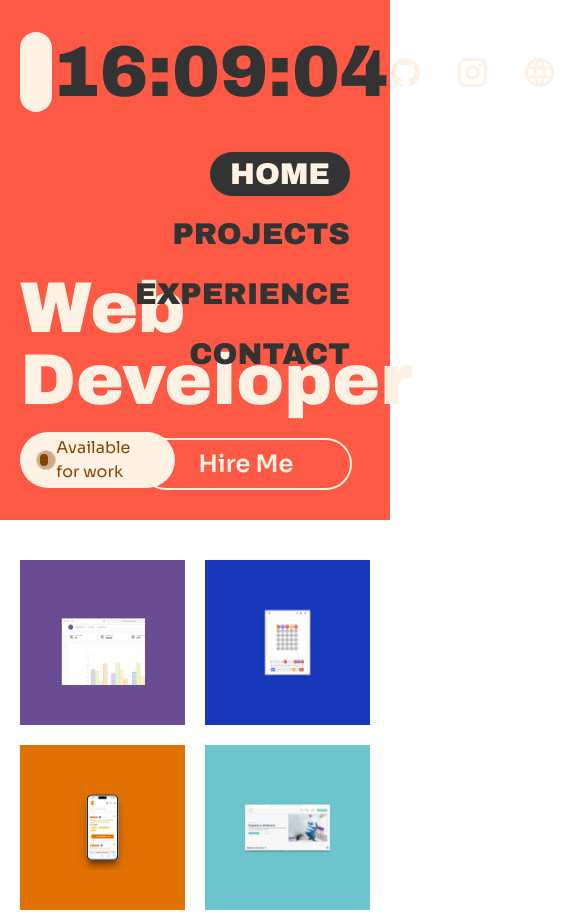
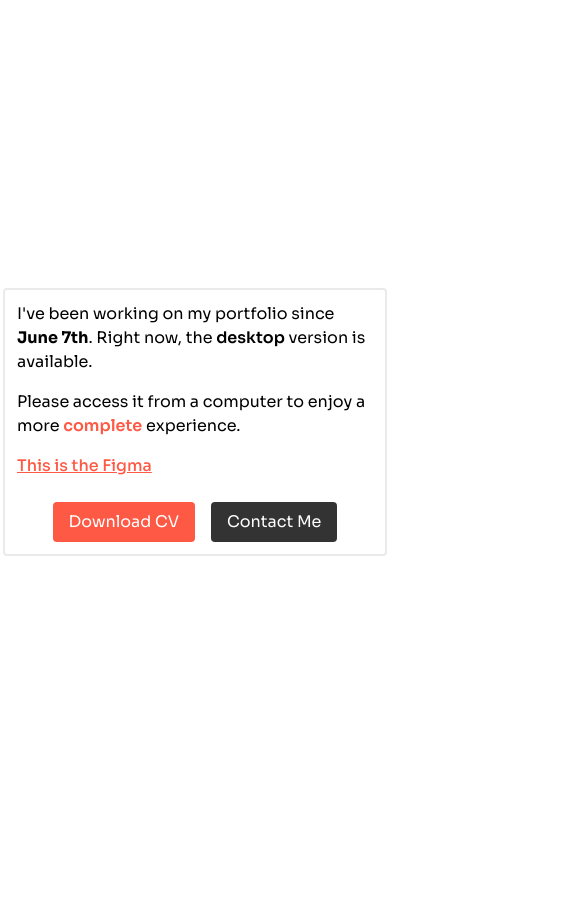
Before and after one commit to cosorio16/portfolio_v2, a React (Vite) app: page / in a window 390 px wide. Shown: the top 912 px of the page, 577 px wide, since content can reach past the window. After the commit the page ends 844 px from the top, so only its background shows below. Built offline with nearby package versions, Linux system fonts and the light colour scheme; a web font is replaced by a local one.

Commit message:
portfolio incomplete, advice on mobile and working on both versions. CV added to downlaod

```diff
--- a/index.html
+++ b/index.html
@@ -2,7 +2,7 @@
 <html lang="en">
   <head>
     <meta charset="UTF-8" />
-    <link rel="icon" type="image/svg+xml" href="/code.png/" />
+    <link rel="icon" type="image/svg+xml" href="/code.png" />
     <meta name="viewport" content="width=device-width, initial-scale=1.0" />
     <title>Carlos Osorio</title>
   </head>
--- a/src/App.jsx
+++ b/src/App.jsx
@@ -5,7 +5,8 @@ import Footer from "./components/Footer";
 
 function App() {
   return (
-    <div className="flex flex-col max-w-7xl m-auto">
+    <>
+      <div className="lg:flex flex-col max-w-7xl m-auto hidden">
         <Hero />
         <section id="PROJECTS" className="grid grid-cols-2 py-10 gap-5 px-5">
           {content.projects.map((p, i) => (
@@ -47,6 +48,45 @@ function App() {
         </section>
         <Footer />
       </div>
+
+      <div className="w-full h-dvh font-Sora lg:hidden flex items-center justify-center flex-col">
+        <div className="w-96 border-carbon/10 border-2 p-3 rounded">
+          <p className="mb-4">
+            I've been working on my portfolio since <strong>June 7th</strong>.
+            Right now, the <span className="font-semibold">desktop</span>{" "}
+            version is available.
+          </p>
+          <p className="mb-4">
+            Please access it from a computer to enjoy a more{" "}
+            <span className="font-semibold text-orange">complete</span>{" "}
+            experience.
+          </p>
+          <a
+            href="https://www.figma.com/proto/keVnKVM4mOMr2QjiMJ7PRE/PORTFOLIO?node-id=141-18"
+            className="inline-block mb-6 text-orange hover:text-orange font-medium underline"
+            target="_blank"
+          >
+            This is the Figma
+          </a>
+          <div className="flex gap-4 flex-wrap justify-center">
+            <a
+              href="/cv.pdf"
+              download
+              className="px-4 py-2 bg-orange text-white rounded hover:scale-105 transition"
+            >
+              Download CV
+            </a>
+            <a
+              href="https://www.instagram.com/osorio_2004_/"
+              target="_blank"
+              className="px-4 py-2 bg-carbon text-white rounded hover:scale-105 transition"
+            >
+              Contact Me
+            </a>
+          </div>
+        </div>
+      </div>
+    </>
   );
 }
 
--- a/src/components/Card.jsx
+++ b/src/components/Card.jsx
@@ -2,7 +2,7 @@ import { useState } from "react";
 import WorldIcon from "../icons/WorldIcon";
 import GithubIcon from "../icons/GithubIcon";
 
-function Card({ image, bgColor, title, stack }) {
+function Card({ image, bgColor, title, stack, gitHub, link, download }) {
   const [hover, setHover] = useState(false);
 
   return (
@@ -23,27 +23,35 @@ function Card({ image, bgColor, title, stack }) {
           } transition-all duration-100`}
         >
           <div className="flex items-center gap-4 w-full justify-end">
-            <a href="#">
-              <span className="p-1 flex items-center justify-center rounded-full text-cream">
+            <a
+              href="#"
+              target="_blank"
+              className="text-cream p-1 hover:scale-105 hover:bg-cream hover:text-carbon rounded-full transition-all duration-300"
+            >
+              <span>
                 <GithubIcon sizes={30} />
               </span>
             </a>
-            <a href="#">
-              <span className="p-1 flex items-center justify-center rounded-full text-cream">
+            <a
+              href="#"
+              target="_blank"
+              className="text-cream p-1 hover:scale-105 hover:bg-cream hover:text-carbon rounded-full transition-all duration-300"
+            >
+              <span>
                 <WorldIcon sizes={30} />
               </span>
             </a>
           </div>
           <div className="grow items-center justify-center flex flex-col gap-1">
-            <h1 className="font-Archivo font-semibold text-4xl uppercase text-cream">
+            <h1 className="font-Archivo font-semibold text-4xl uppercase text-cream text-center">
               {title}
             </h1>
-            <div className="flex items-center gap-4">
+            <div className="flex items-center gap-4 flex-wrap justify-center">
               {stack &&
                 stack.map((s, i) => (
                   <span
                     key={i}
-                    className="bg-carbon/50 text-cream px-5 py-1 rounded-full font-Sora font-medium"
+                    className="bg-carbon/50 text-cream px-5 py-1 rounded-full font-Sora font-medium min-w-fit"
                   >
                     {s}
                   </span>
--- a/src/components/Header.jsx
+++ b/src/components/Header.jsx
@@ -15,17 +15,29 @@ function Header() {
         <Clock />
       </div>
       <nav className="flex items-center gap-8 text-cream pr-5">
-        <a href="#" target="_blank">
+        <a
+          href="#"
+          target="_blank"
+          className="p-1 hover:scale-110 hover:text-orange hover:bg-cream rounded-full transition-all duration-300"
+        >
           <span>
             <GithubIcon sizes={35} />
           </span>
         </a>
-        <a href="#" target="_blank">
+        <a
+          href="#"
+          target="_blank"
+          className="p-1 hover:scale-110 hover:text-orange hover:bg-cream rounded-full transition-all duration-300"
+        >
           <span>
             <InstagramIcon sizes={35} />
           </span>
         </a>
-        <a href="#" target="_blank">
+        <a
+          href="#"
+          target="_blank"
+          className="p-1 hover:scale-110 hover:text-orange hover:bg-cream rounded-full transition-all duration-300"
+        >
           <span>
             <WorldIcon sizes={35} />
           </span>
--- a/src/components/Hero.jsx
+++ b/src/components/Hero.jsx
@@ -3,7 +3,10 @@ import Nav from "./Nav";
 
 function Hero() {
   return (
-    <div id="HOME" className="flex flex-col items-center w-full  bg-orange py-8 gap-10">
+    <div
+      id="HOME"
+      className="flex flex-col items-center w-full  bg-orange py-8 gap-10"
+    >
       <Header />
       <div className="grid grid-cols-2 w-full h-full">
         <div className="flex justify-end w-full h-full   items-start px-5 flex-col gap-4">
@@ -11,12 +14,17 @@ function Hero() {
             <span className="block">Web</span>
             <span className="block">Developer</span>
           </h1>
-          <span className="bg-cream px-5 py-1 rounded-full font-Sora flex items-center justify-center text-brown gap-2">
+          <a
+            href="https://www.upwork.com/freelancers/~01d17e915aa3bbb76b?mp_source=share"
+            target="_blank"
+            className="bg-cream px-5 py-1 rounded-full font-Sora flex items-center justify-center text-brown gap-2 hover:scale-105 transition-all duration-300"
+
+          >
             <span className="size-3 rounded-full bg-brown relative">
               <span className="size-3 rounded-full bg-brown animate-ping absolute top-0 left-0"></span>
             </span>
             Available for work
-          </span>
+          </a>
         </div>
         <div className="w-full h-full  flex justify-end text-end px-5">
           <Nav />
```
Also changed, not shown: src/lib/content.js, 1 other file (tests, documents, lock files or other folders). Lines whose indentation alone changed are shown as unchanged.
